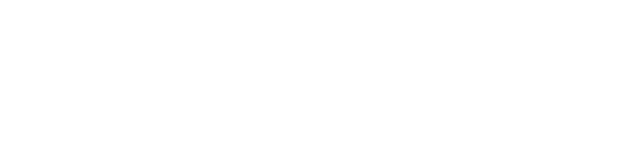
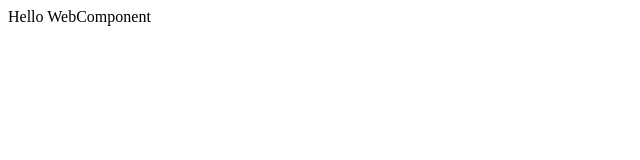
Before and after one commit to ynkimcloud/SAC, a plain HTML site: page index.html in a window 1280 px wide. Shown: the whole page, without its empty margins (0-640 px from the left). Drawn offline with Linux system fonts and the light colour scheme.

Commit message:
Update index.html

```diff
--- a/index.html
+++ b/index.html
@@ -23,6 +23,6 @@
         </script>
     </head>
     <body>
-        <com-sap-sac-exercise-xxx-main></com-sap-sac-exercise-ynkim-main>
+        <com-sap-sac-exercise-ynkimcloud-main></com-sap-sac-exercise-ynkimcloud-main>
     </body>
 </html>
```
